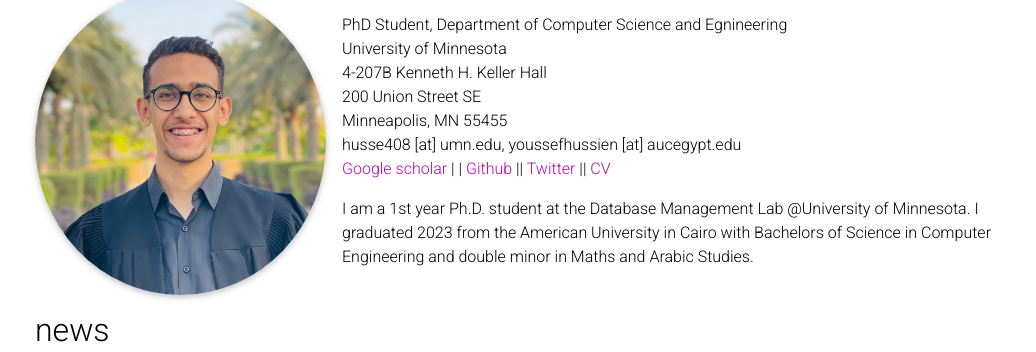
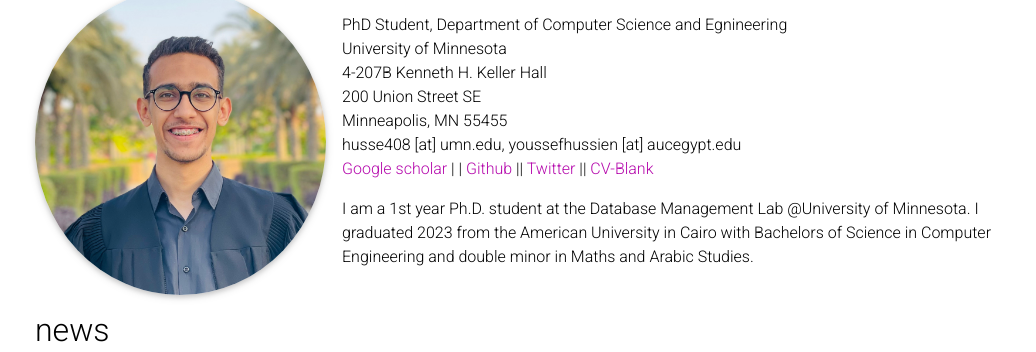
Before and after one commit to joHussien/joHussien.github.io, a Jekyll site: the page built from _pages/about.md, in a window 1280 px wide and 1199 px high. Shown: the part 260-612 px from the top of the window, without its empty margins (120-1156 px from the left). Built offline with Jekyll 4.4.1, drawn with Linux system fonts in a browser that asks for light colours; full-size pictures stand in for the smaller copies a plugin makes; emoji names are drawn with the system emoji font; comment, search, counter and statistics services are not loaded; a style sheet for code colours, icons or effects is not loaded.

Commit message:
Update about.md

```diff
--- a/_pages/about.md
+++ b/_pages/about.md
@@ -21,7 +21,7 @@
 200 Union Street SE <br>
 Minneapolis, MN 55455<br>
 husse408 [at] umn.edu, youssefhussien [at] aucegypt.edu<br>
-[Google scholar](https://scholar.google.com/citations?hl=en&user=k2bx0PUAAAAJ) | | [Github](https://github.com/joHussien) || [Twitter](https://twitter.com/joHussien1) || [CV](https://go.jd92.wang/cv)
+[Google scholar](https://scholar.google.com/citations?hl=en&user=k2bx0PUAAAAJ) | | [Github](https://github.com/joHussien) || [Twitter](https://twitter.com/joHussien1) || [CV-Blank]()
 
 
 I am a 1st year Ph.D. student at the Database Management Lab @University of Minnesota. I graduated 2023 from the American University in Cairo with Bachelors of Science in Computer Engineering and double minor in Maths and Arabic Studies.
```
